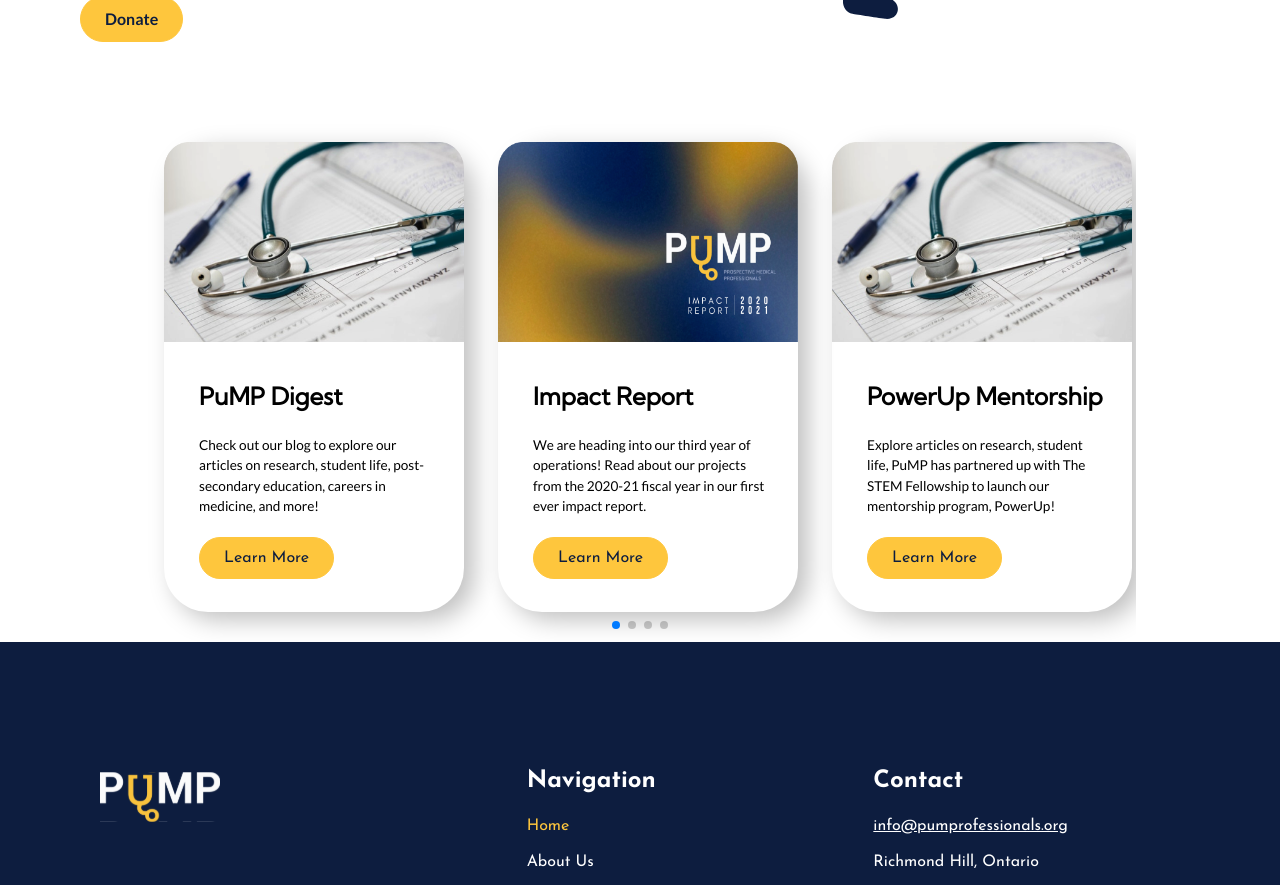
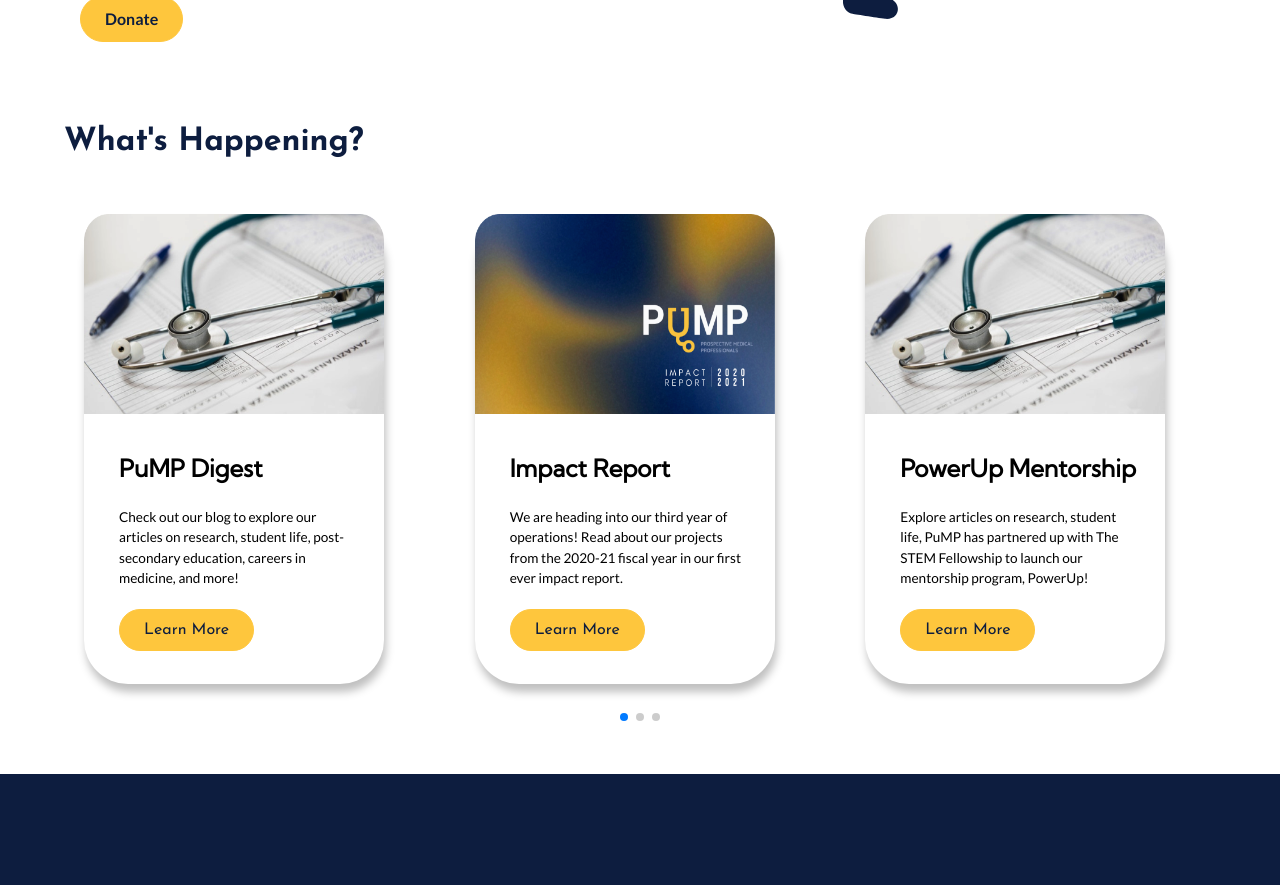
Before and after one commit to PuMProfessionals/pump-web-v2, a Next.js app: page / in a window 1280 px wide. Shown: the part 600-1485 px from the top of the page. Built offline with nearby package versions, Linux system fonts and the light colour scheme.

Commit message:
Finish carousels

```diff
--- a/components/Card.jsx
+++ b/components/Card.jsx
@@ -53,7 +53,7 @@ const Wrapper = styled.div`
     margin-bottom: 30px;
     max-width: 300px;
     height: 470px;
-    box-shadow: 10px 8px 24px rgba(0, 0, 0, 0.25);
+    box-shadow: 2px 8px 8px rgba(0, 0, 0, 0.25);
     ${({ theme }) => `
         p {
             font-family: ${theme.font.lato};
--- a/components/CardCarousel.jsx
+++ b/components/CardCarousel.jsx
@@ -1,36 +1,47 @@
-import { useState, useEffect } from "react";
+import styled from "styled-components";
 import { Swiper, SwiperSlide } from "swiper/react";
 import SwiperCore, {
   Pagination
 } from 'swiper/core';
 
 import { Card } from "./Card";
+import { media } from "../utils";
 
 SwiperCore.use([Pagination]);
 
 export function CardCarousel({
-  slidesPerView = 3,
-  spaceBetween = 10,
   slides,
   ...props
 }) {
-
   return (
     <div {...props}>
       <Swiper
-        slidesPerView={slidesPerView}
-        spaceBetween={spaceBetween}
+        slidesPerView={1}
+        spaceBetween={10}
         pagination={{
           "clickable": true
         }}
+        breakpoints={{
+          "1200": {
+            "slidesPerView": 3,
+            "spaceBetween": 20
+          },
+          "750": {
+            "slidesPerView": 2,
+            "spaceBetween": 20
+          },
+        }}
       >
           {slides.map(slide => (
-              <SwiperSlide key={`${slide.title}__swiper__slide`}>
-                <Card
+              <SwiperSlide
+                key={`${slide.title}__swiper__slide`}
+              >
+                <SCard
                   key={slide.title}
                   title={slide.title}
                   description={slide.description}
                   thumbnail={slide.thumbnail}
+                  style={{ marginBottom: "50px" }}
                 />
               </SwiperSlide>
           ))}
@@ -38,3 +49,12 @@ export function CardCarousel({
     </div>
   )
 }
+
+const SCard = styled(Card)`
+  ${media(
+    1200,
+    `
+      margin: auto;
+    `
+  )};
+`;
--- a/sections/home/WhatsHappening.jsx
+++ b/sections/home/WhatsHappening.jsx
@@ -1,14 +1,16 @@
-import Image from "next/image";
 import styled from "styled-components";
 
-import PowerUp from "../../public/home/power-up.png";
 import PumpDigest from "../../public/home/pump-digest.png";
 import ImpactReport from "../../public/home/impact-report.png";
-import { CardCarousel } from "../../components";
-
+import { CardCarousel, Text } from "../../components";
+import { baseTheme } from "../../theme";
+import { media } from "../../utils";
 
 export const WhatsHappening = ({ ...props }) => (
   <Wrapper {...props}>
+      <Title size={baseTheme.size.h1} bold="true">
+          What&apos;s Happening?
+      </Title>
       <CarouselWrapper>
         <CardCarousel
             slides={[
@@ -36,11 +38,6 @@ export const WhatsHappening = ({ ...props }) => (
                     title: "Impact Report 2",
                     description: "We are heading into our third year of operations! Read about our projects from the 2020-21 fiscal year in our first ever impact report.",
                     thumbnail: ImpactReport
-                },
-                {
-                    title: "PowerUp Mentorship",
-                    description: "Explore articles on research, student life, PuMP has partnered up with The STEM Fellowship to launch our mentorship program, PowerUp!",
-                    thumbnail: PumpDigest
                 }
             ]}
         />
@@ -49,9 +46,39 @@ export const WhatsHappening = ({ ...props }) => (
 );
 
 const Wrapper = styled.div`
-    padding: 0 20px;
+    margin: 0 5vw 5vh 5vw;
+
 `;
 const CarouselWrapper = styled.div`
     margin: auto;
-    width: 80%;
+    ${media(
+        1200,
+        `
+            width: 70%;
+        `
+    )};
+    ${media(
+        1050,
+        `
+            width: 80%;
+        `
+    )};
+    ${media(
+        900,
+        `
+            width: 90%;
+        `
+    )};
+    ${media(
+        800,
+        `
+            width: 100%;
+        `
+    )};
 `;
+const Title = styled(Text)`
+  ${({ theme }) => `
+      font-family: ${theme.font.josefin};
+      color: ${theme.colors.navy};
+  `};
+`;
--- a/sections/resources/uas/UASLayout.jsx
+++ b/sections/resources/uas/UASLayout.jsx
@@ -26,7 +26,7 @@ const Wrapper = styled.div`
 const Title = styled(Text)`
   ${({ theme }) => `
       font-family: ${theme.font.josefin};
-      color: ${theme.colors.black};
+      color: ${theme.colors.navy};
   `};
 `;
 
--- a/utils/index.js
+++ b/utils/index.js
@@ -1,3 +1,2 @@
 export { media } from "./media";
 export { CONSTANTS } from "./strings";
-export { useWindowDimensions } from "./useWindowDimensions";
--- a/utils/useWindowDimensions.js
+++ /dev/null
@@ -1,27 +0,0 @@
-import { useState, useEffect } from "react";
-
-function getWindowDimensions() {
-    const { innerWidth: width, innerHeight: height } = window;
-    return {
-        width,
-        height
-    };
-}
-
-/*
-    Hook to get the window dimensions of a screen
-*/
-export function useWindowDimensions() {
-    const [windowDimensions, setWindowDimensions] = useState(getWindowDimensions());
-
-    useEffect(() => {
-        function handleResize() {
-            setWindowDimensions(getWindowDimensions());
-        }
-
-        window.addEventListener("resize", handleResize);
-        return () => window.removeEventListener("resize", handleResize);
-    }, []);
-
-    return windowDimensions;
-}
```
Also changed, not shown: public/home/power-up.png (deleted).
